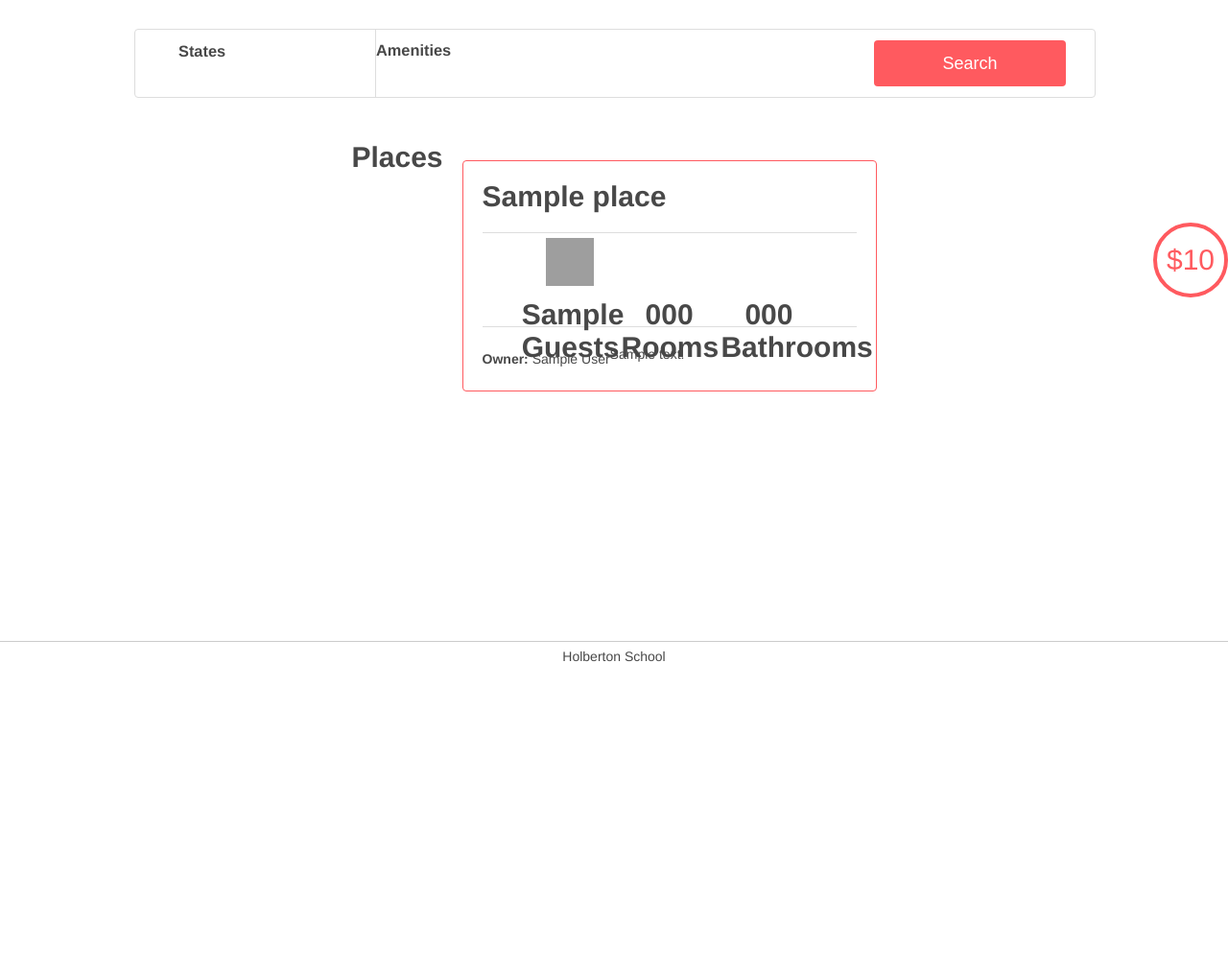
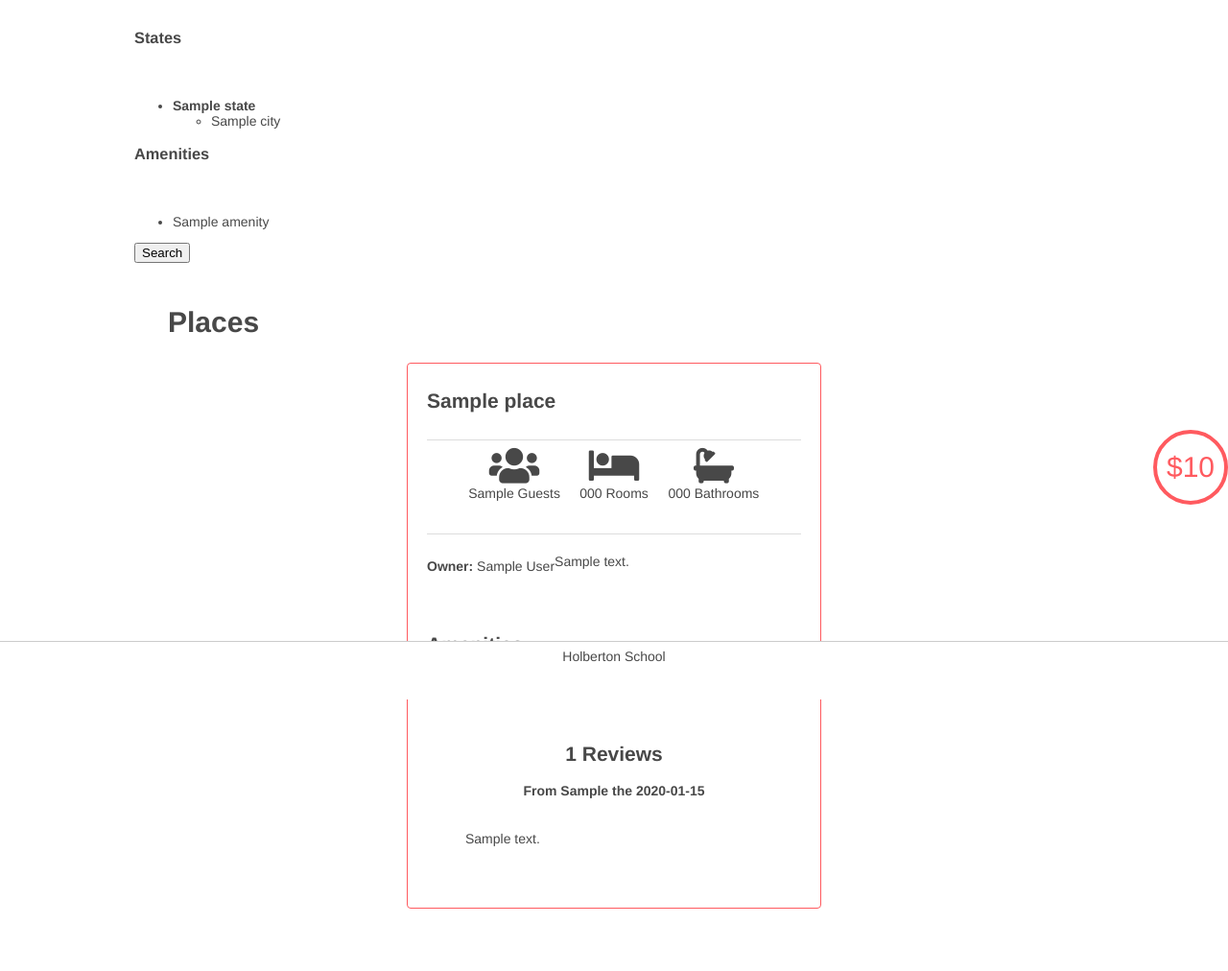
Before and after one commit to sm202020/AirBnB_clone_v2, a Flask app: template web_flask/templates/100-hbnb.html in a window 1280 px wide. Shown: the part 71-1083 px from the top of the page at 96% size. Before the commit the page ends 761 px from the top, so only its background shows below. Run offline with Flask 3, Linux system fonts and the light colour scheme; the template is opened without the code that fills it: most values are stand-ins (such as "Sample title", 1, 10 or a date in 2020); some libraries are stand-ins or nearby versions; grey boxes are pictures that could not be loaded.

Commit message:
update webframe

```diff
--- a/web_flask/templates/100-hbnb.html
+++ b/web_flask/templates/100-hbnb.html
@@ -1,32 +1,37 @@
 <!DOCTYPE html>
 <HTML lang="en">
-
   <HEAD>
-    <TITLE>AirBnb Clone</TITLE>
-    <LINK rel="stylesheet" href="static/styles/4-common.css">
-    <LINK rel="stylesheet" href="static/styles/3-header.css">
-    <LINK rel="stylesheet" href="static/styles/3-footer.css">
-    <LINK rel="stylesheet" href="static/styles/6-filters.css">
-    <LINK rel="stylesheet" href="static/styles/8-places.css">
-    <LINK rel="icon" href="static/images/icon.png" type="image/png">
+    <META charset="utf-8">
+    <META name="viewport" content="width=device-width, initial-scale=1">
+    <TITLE>HBnB</TITLE>
+    <LINK rel="stylesheet" href="../static/styles/reset.css">
+    <LINK rel="stylesheet" href="../static/styles/103-common.css">
+    <LINK rel="stylesheet" href="../static/styles/103-header.css">
+    <LINK rel="stylesheet" href="../static/styles/103-footer.css">
+    <LINK rel="stylesheet" href="../static/styles/103-filters.css">
+    <LINK rel="stylesheet" href="../static/styles/103-places.css">
+    <LINK rel="stylesheet"
+          href="https://use.fontawesome.com/releases/v5.7.2/css/all.css"
+          integrity="sha384-fnmOCqbTlWIlj8LyTjo7mOUStjsKC4pOpQbqyi7RrhN7udi9RwhKkMHpvLbHG9Sr"
+          crossorigin="anonymous">
+    <LINK rel="icon" href="../static/images/icon.png">
   </HEAD>
 
   <BODY>
-    <HEADER>
-        <DIV class="logo"></DIV>
-    </HEADER>
+    <HEADER></HEADER>
+
+    <MAIN>
       <DIV class="container">
-        <SECTION class="filters">
-            <BUTTON type="button">Search</BUTTON>
+        <SECTION class="filters" role="search">
           <DIV class="locations">
             <H3>States</H3>
             <H4>&nbsp;</H4>
-                    <UL class="popover">
-                    {% for state in states.values() | sort(attribute="name") %}
-                        <LI><H2>{{ state.name }}</H2></LI>
-                        <LI>
-                            <UL class="popover_l">
-                            {% for city in state.cities | sort(attribute="name") %}
+            <DIV class="popover">
+							<UL>
+              {% for state in states.values()|sort(attribute="name") %}
+                <LI><STRONG>{{ state.name }}</STRONG>
+                  <UL>
+                  {% for city in state.cities|sort(attribute="name") %}
                     <LI>{{ city.name }}</LI>
                   {% endfor %}
                   </UL>
@@ -34,70 +39,75 @@
               {% endfor %}
               </UL>
             </DIV>
-            <DIV class="amenities">
+
+            </DIV><DIV class="amenities">
               <H3>Amenities</H3>
               <H4>&nbsp;</H4>
               <UL class="popover">
-                {% for amenity in amenities.values() | sort(attribute="name") %}
-                <LI>{{ amenity.name }}</LI>
+                {% for amenity in amenities.values()|sort(attribute="name") %}
+                  <LI>{{ amenity.name}}</LI>
                 {% endfor %}
               </UL>
             </DIV>
+          <BUTTON>Search</BUTTON>
         </SECTION>
+
         <SECTION class="places">
-            <DIV class="places_title">
-                <h1>Places</h1>
+          <H1>Places</H1>
+          {% for place in places.values()|sort(attribute="name") %}
+          <ARTICLE>
+            <DIV class="title_box">
+              <H2>{{ place.name }}</H2>
+              <DIV class="price_by_night">&#36;{{ place.price_by_night }}</DIV>
             </DIV>
-            <DIV class="articles">
-                {% for place in places.values() | sort(attribute="name") %}
-                <ARTICLE>
-                    <DIV class="price_title">
-                        <DIV class="article_title">
-                            <H2>{{ place.name }}</H2>
+
+            <DIV class="information">
+              <DIV class="max_guest">
+                <I class="fa fa-users fa-3x" aria-hidden="true"></I>
+                <BR>{{ place.max_guest }} Guests
               </DIV>
-                        <DIV class="price_by_night">
-                            <DIV class="price">
-                                &#36;{{ place.price_by_night }}
+              <DIV class="number_rooms">
+                <I class="fa fa-bed fa-3x" aria-hidden="true"></I>
+                <BR>{{ place.number_rooms }} Rooms
+              </DIV>
+              <DIV class="number_bathrooms">
+                <I class="fa fa-bath fa-3x" aria-hidden="true"></I>
+                <BR>{{ place.number_bathrooms }} Bathrooms
               </DIV>
             </DIV>
+
+            <DIV class="user">
+              <STRONG>Owner:</STRONG> {{ place.user.first_name }} {{ place.user.last_name }}
             </DIV>
-                    <DIV class="information">
-                        <DIV class="max_guest">
-                            <DIV class="guest_icon">
+
+            <DIV class="description">{{ place.description|safe }}</DIV>
+
+            <DIV class="amenities">
+              <H2>Amenities</H2>
+              {% for amenity in place.amenities|sort(attribute="name") %}
+              <UL>
+                <LI><P>{{ amenity.name }}</P></LI>
+              </UL>
+              {% endfor %}
             </DIV>
-                            <DIV class="guest_number">
-                                <H2>{{ place.max_guest }} Guests</H2>
-                            </DIV>
-                        </DIV>
-                        <DIV class="number_rooms">
-                            <DIV class="rooms_icon">
-                            </DIV>
-                            <DIV class="rooms_number">
-                                <H2>{{ place.number_rooms }} Rooms</H2>
-                            </DIV>
-                        </DIV>
-                        <DIV class="number_bathrooms">
-                            <DIV class="bathrooms_icon">
-                            </DIV>
-                            <DIV class="bathrooms_number">
-                                <H2>{{ place.number_bathrooms }} Bathrooms</H2>
-                            </DIV>
-                        </DIV>
-                    </DIV>
-                    <DIV class="user">
-                        <b>Owner:</b> {{ place.user.first_name }} {{ place.user.last_name }}
-                    </DIV>
-                    <DIV class="description">
-                        {{ place.description | safe }}
+
+            <DIV class="reviews">
+              <H2>{{ place.reviews.__len__() }} Reviews</H2>
+              {% for review in place.reviews %}
+              <H3>From {{ review.user.first_name }} the {{ review.created_at.date().__str__() }}</H3>
+              <UL>
+                <LI><P>{{ review.text|safe }}</P></LI>
+              </UL>
+            {% endfor %}
             </DIV>
           </ARTICLE>
           {% endfor %}
-        </DIV>
         </SECTION>
       </DIV>
+    </MAIN>
+
     <FOOTER>
       Holberton School
     </FOOTER>
   </BODY>
-
 </HTML>
```
Also changed, not shown: web_flask/10-hbnb_filters.py (+20 -16 lines), web_flask/100-hbnb.py (+11 -14 lines), web_flask/templates/10-hbnb_filters.html (+22 -18 lines). Lines whose indentation alone changed are shown as unchanged.
